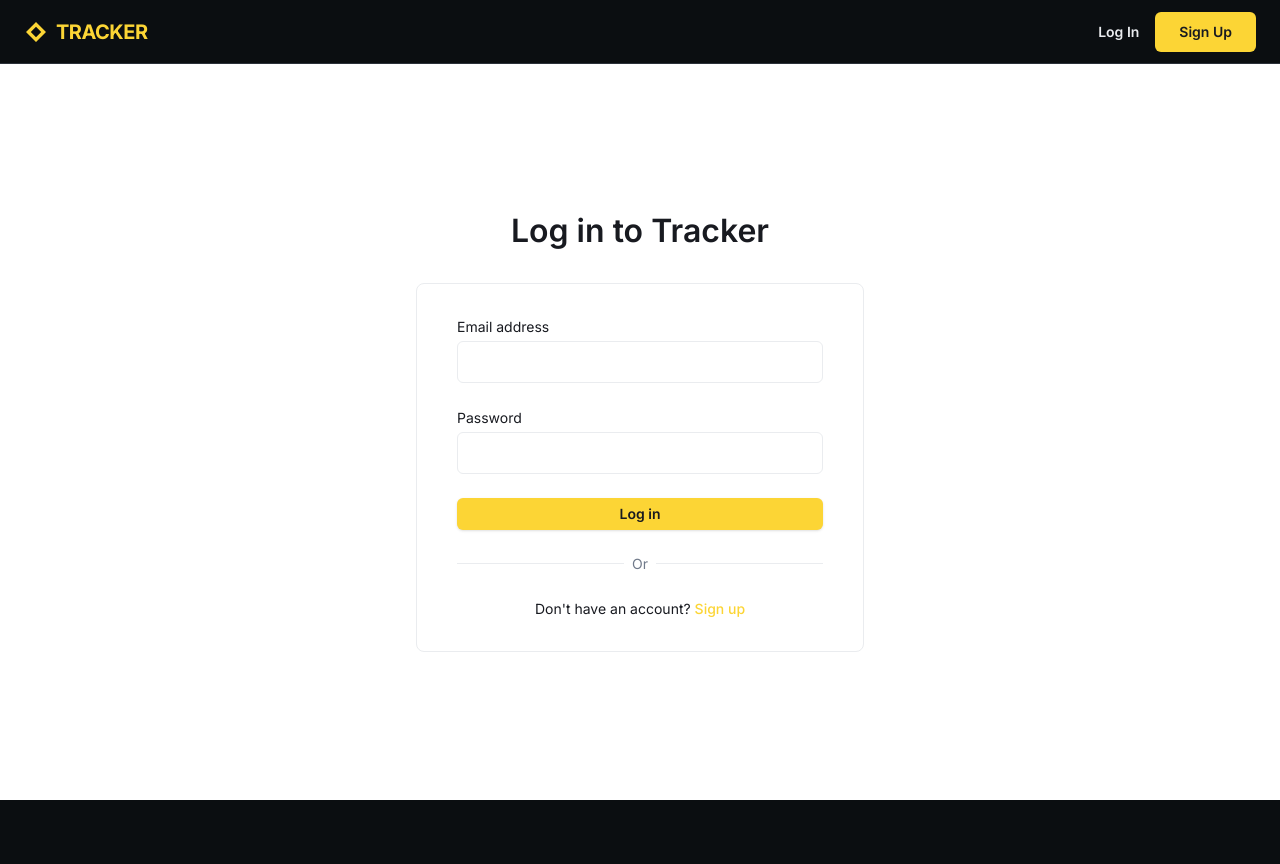
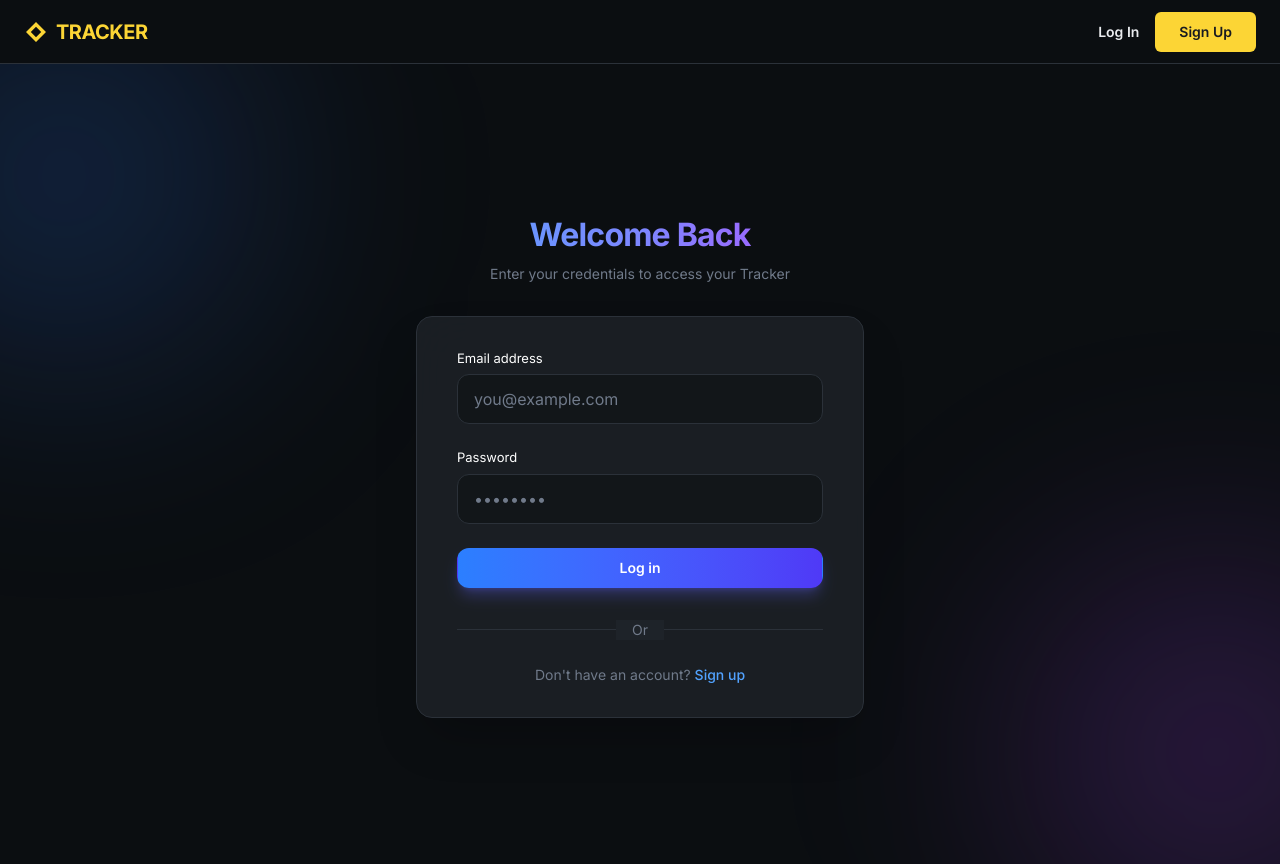
Before and after one commit to sudo-hassan-zahid/personal-expense-tracker, a Next.js app: page /login in a window 1280 px wide. Before the commit the page ends 800 px from the top, so only its background shows below. Built offline with nearby package versions, Linux system fonts and the light colour scheme; no server answers.

Commit message:
style: updated login and signup pages to use dark futuristic premium theme

```diff
--- a/app/login/page.tsx
+++ b/app/login/page.tsx
@@ -9,26 +9,35 @@ export default async function LoginPage(props: {
   const message = searchParams?.message as string | undefined;
 
   return (
-    <div className="flex-1 flex flex-col bg-(--color-canvas-light) text-(--color-ink) justify-center py-12 sm:px-6 lg:px-8">
-      <div className="sm:mx-auto sm:w-full sm:max-w-md">
-        <h2 className="text-display-sm text-center text-(--color-ink)">Log in to Tracker</h2>
+    <div className="flex-1 flex flex-col bg-(--color-canvas-dark) text-(--color-on-dark) justify-center py-12 sm:px-6 lg:px-8 relative overflow-hidden min-h-screen">
+      {/* Background glow effects */}
+      <div className="absolute top-[-10%] left-[-10%] w-96 h-96 bg-blue-500/20 rounded-full blur-[120px] pointer-events-none" />
+      <div className="absolute bottom-[-10%] right-[-10%] w-96 h-96 bg-purple-500/20 rounded-full blur-[120px] pointer-events-none" />
+
+      <div className="sm:mx-auto sm:w-full sm:max-w-md relative z-10">
+        <h2 className="text-[32px] tracking-tight bg-clip-text text-transparent bg-gradient-to-r from-blue-400 via-indigo-400 to-purple-500 font-bold mb-1 text-center">
+          Welcome Back
+        </h2>
+        <p className="text-center text-body-md text-(--color-muted)">
+          Enter your credentials to access your Tracker
+        </p>
       </div>
 
-      <div className="mt-8 sm:mx-auto sm:w-full sm:max-w-md">
-        <div className="bg-(--color-canvas-light) py-8 px-4 border border-(--color-hairline-on-light) sm:rounded-lg sm:px-10">
+      <div className="mt-8 sm:mx-auto sm:w-full sm:max-w-md relative z-10">
+        <div className="bg-(--color-surface-card-dark)/80 backdrop-blur-xl py-8 px-4 border border-(--color-hairline-on-dark) sm:rounded-2xl sm:px-10 shadow-2xl">
           {error && (
-            <div className="mb-6 p-3 rounded-md bg-red-50 border border-red-200 text-red-700 text-body-sm">
+            <div className="mb-6 p-4 rounded-xl bg-red-500/10 border border-red-500/20 text-red-400 text-body-sm backdrop-blur-sm">
               {error}
             </div>
           )}
           {message && (
-            <div className="mb-6 p-3 rounded-md bg-green-50 border border-green-200 text-green-700 text-body-sm">
+            <div className="mb-6 p-4 rounded-xl bg-green-500/10 border border-green-500/20 text-green-400 text-body-sm backdrop-blur-sm">
               {message}
             </div>
           )}
           <form className="space-y-6" action={login}>
             <div>
-              <label htmlFor="email" className="block text-body-md text-(--color-ink)">
+              <label htmlFor="email" className="block text-body-sm font-medium text-(--color-on-dark) mb-1.5">
                 Email address
               </label>
               <div className="mt-1">
@@ -38,13 +47,14 @@ export default async function LoginPage(props: {
                   type="email"
                   autoComplete="email"
                   required
-                  className="block w-full appearance-none rounded-md border border-(--color-hairline-on-light) bg-(--color-canvas-light) px-3 py-2 text-(--color-ink) placeholder-(--color-muted) focus:border-(--color-info) focus:outline-none focus:ring-(--color-info-ring) sm:text-body-md"
+                  className="block w-full appearance-none rounded-xl border border-(--color-hairline-on-dark) bg-(--color-canvas-dark)/50 px-4 py-3 text-(--color-on-dark) placeholder-(--color-muted) focus:border-(--color-primary) focus:outline-none focus:ring-1 focus:ring-(--color-primary) sm:text-body-md transition-all"
+                  placeholder="you@example.com"
                 />
               </div>
             </div>
 
             <div>
-              <label htmlFor="password" className="block text-body-md text-(--color-ink)">
+              <label htmlFor="password" className="block text-body-sm font-medium text-(--color-on-dark) mb-1.5">
                 Password
               </label>
               <div className="mt-1">
@@ -54,7 +64,8 @@ export default async function LoginPage(props: {
                   type="password"
                   autoComplete="current-password"
                   required
-                  className="block w-full appearance-none rounded-md border border-(--color-hairline-on-light) bg-(--color-canvas-light) px-3 py-2 text-(--color-ink) placeholder-(--color-muted) focus:border-(--color-info) focus:outline-none focus:ring-(--color-info-ring) sm:text-body-md"
+                  className="block w-full appearance-none rounded-xl border border-(--color-hairline-on-dark) bg-(--color-canvas-dark)/50 px-4 py-3 text-(--color-on-dark) placeholder-(--color-muted) focus:border-(--color-primary) focus:outline-none focus:ring-1 focus:ring-(--color-primary) sm:text-body-md transition-all"
+                  placeholder="••••••••"
                 />
               </div>
             </div>
@@ -62,26 +73,26 @@ export default async function LoginPage(props: {
             <div>
               <button
                 type="submit"
-                className="flex w-full justify-center rounded-md border border-transparent bg-(--color-primary) py-2 px-4 text-button text-(--color-on-primary) shadow-sm hover:bg-(--color-primary-active) focus:outline-none focus:ring-2 focus:ring-(--color-info-ring) focus:ring-offset-2"
+                className="flex w-full justify-center rounded-xl border border-transparent bg-gradient-to-r from-blue-500 to-indigo-600 py-3 px-4 text-button text-white shadow-lg shadow-indigo-500/30 hover:shadow-indigo-500/50 hover:from-blue-600 hover:to-indigo-700 focus:outline-none focus:ring-2 focus:ring-indigo-500 focus:ring-offset-2 focus:ring-offset-(--color-canvas-dark) transition-all duration-200"
               >
                 Log in
               </button>
             </div>
           </form>
 
-          <div className="mt-6">
+          <div className="mt-8">
             <div className="relative">
               <div className="absolute inset-0 flex items-center">
-                <div className="w-full border-t border-(--color-hairline-on-light)" />
+                <div className="w-full border-t border-(--color-hairline-on-dark)" />
               </div>
               <div className="relative flex justify-center text-sm">
-                <span className="bg-(--color-canvas-light) px-2 text-muted">Or</span>
+                <span className="bg-(--color-surface-card-dark) px-4 text-(--color-muted)">Or</span>
               </div>
             </div>
 
-            <div className="mt-6 text-center text-body-md text-(--color-ink)">
+            <div className="mt-6 text-center text-body-md text-(--color-muted)">
               Don&apos;t have an account?{" "}
-              <Link href="/signup" className="text-(--color-primary) hover:text-(--color-primary-active) font-medium">
+              <Link href="/signup" className="text-blue-400 hover:text-blue-300 font-medium transition-colors">
                 Sign up
               </Link>
             </div>
--- a/app/signup/page.tsx
+++ b/app/signup/page.tsx
@@ -9,26 +9,35 @@ export default async function SignupPage(props: {
   const message = searchParams?.message as string | undefined;
 
   return (
-    <div className="flex-1 flex flex-col bg-(--color-canvas-light) text-(--color-ink) justify-center py-12 sm:px-6 lg:px-8">
-      <div className="sm:mx-auto sm:w-full sm:max-w-md">
-        <h2 className="text-display-sm text-center text-(--color-ink)">Create an Account</h2>
+    <div className="flex-1 flex flex-col bg-(--color-canvas-dark) text-(--color-on-dark) justify-center py-12 sm:px-6 lg:px-8 relative overflow-hidden min-h-screen">
+      {/* Background glow effects */}
+      <div className="absolute top-[-10%] left-[-10%] w-96 h-96 bg-blue-500/20 rounded-full blur-[120px] pointer-events-none" />
+      <div className="absolute bottom-[-10%] right-[-10%] w-96 h-96 bg-purple-500/20 rounded-full blur-[120px] pointer-events-none" />
+
+      <div className="sm:mx-auto sm:w-full sm:max-w-md relative z-10">
+        <h2 className="text-[32px] tracking-tight bg-clip-text text-transparent bg-gradient-to-r from-blue-400 via-indigo-400 to-purple-500 font-bold mb-1 text-center">
+          Create an Account
+        </h2>
+        <p className="text-center text-body-md text-(--color-muted)">
+          Join us and start tracking your expenses
+        </p>
       </div>
 
-      <div className="mt-8 sm:mx-auto sm:w-full sm:max-w-md">
-        <div className="bg-(--color-canvas-light) py-8 px-4 border border-(--color-hairline-on-light) sm:rounded-lg sm:px-10">
+      <div className="mt-8 sm:mx-auto sm:w-full sm:max-w-md relative z-10">
+        <div className="bg-(--color-surface-card-dark)/80 backdrop-blur-xl py-8 px-4 border border-(--color-hairline-on-dark) sm:rounded-2xl sm:px-10 shadow-2xl">
           {error && (
-            <div className="mb-6 p-3 rounded-md bg-red-50 border border-red-200 text-red-700 text-body-sm">
+            <div className="mb-6 p-4 rounded-xl bg-red-500/10 border border-red-500/20 text-red-400 text-body-sm backdrop-blur-sm">
               {error}
             </div>
           )}
           {message && (
-            <div className="mb-6 p-3 rounded-md bg-green-50 border border-green-200 text-green-700 text-body-sm">
+            <div className="mb-6 p-4 rounded-xl bg-green-500/10 border border-green-500/20 text-green-400 text-body-sm backdrop-blur-sm">
               {message}
             </div>
           )}
           <form className="space-y-6" action={signup}>
             <div>
-              <label htmlFor="email" className="block text-body-md text-(--color-ink)">
+              <label htmlFor="email" className="block text-body-sm font-medium text-(--color-on-dark) mb-1.5">
                 Email address
               </label>
               <div className="mt-1">
@@ -38,13 +47,14 @@ export default async function SignupPage(props: {
                   type="email"
                   autoComplete="email"
                   required
-                  className="block w-full appearance-none rounded-md border border-(--color-hairline-on-light) bg-(--color-canvas-light) px-3 py-2 text-(--color-ink) placeholder-(--color-muted) focus:border-(--color-info) focus:outline-none focus:ring-(--color-info-ring) sm:text-body-md"
+                  className="block w-full appearance-none rounded-xl border border-(--color-hairline-on-dark) bg-(--color-canvas-dark)/50 px-4 py-3 text-(--color-on-dark) placeholder-(--color-muted) focus:border-(--color-primary) focus:outline-none focus:ring-1 focus:ring-(--color-primary) sm:text-body-md transition-all"
+                  placeholder="you@example.com"
                 />
               </div>
             </div>
 
             <div>
-              <label htmlFor="password" className="block text-body-md text-(--color-ink)">
+              <label htmlFor="password" className="block text-body-sm font-medium text-(--color-on-dark) mb-1.5">
                 Password
               </label>
               <div className="mt-1">
@@ -55,35 +65,36 @@ export default async function SignupPage(props: {
                   autoComplete="new-password"
                   required
                   minLength={6}
-                  className="block w-full appearance-none rounded-md border border-(--color-hairline-on-light) bg-(--color-canvas-light) px-3 py-2 text-(--color-ink) placeholder-(--color-muted) focus:border-(--color-info) focus:outline-none focus:ring-(--color-info-ring) sm:text-body-md"
+                  className="block w-full appearance-none rounded-xl border border-(--color-hairline-on-dark) bg-(--color-canvas-dark)/50 px-4 py-3 text-(--color-on-dark) placeholder-(--color-muted) focus:border-(--color-primary) focus:outline-none focus:ring-1 focus:ring-(--color-primary) sm:text-body-md transition-all"
+                  placeholder="••••••••"
                 />
               </div>
-              <p className="mt-1 text-caption text-(--color-muted)">Minimum 6 characters</p>
+              <p className="mt-2 text-caption text-(--color-muted)">Minimum 6 characters</p>
             </div>
 
             <div>
               <button
                 type="submit"
-                className="flex w-full justify-center rounded-md border border-transparent bg-(--color-primary) py-2 px-4 text-button text-(--color-on-primary) shadow-sm hover:bg-(--color-primary-active) focus:outline-none focus:ring-2 focus:ring-(--color-info-ring) focus:ring-offset-2"
+                className="flex w-full justify-center rounded-xl border border-transparent bg-gradient-to-r from-blue-500 to-indigo-600 py-3 px-4 text-button text-white shadow-lg shadow-indigo-500/30 hover:shadow-indigo-500/50 hover:from-blue-600 hover:to-indigo-700 focus:outline-none focus:ring-2 focus:ring-indigo-500 focus:ring-offset-2 focus:ring-offset-(--color-canvas-dark) transition-all duration-200"
               >
                 Sign up
               </button>
             </div>
           </form>
 
-          <div className="mt-6">
+          <div className="mt-8">
             <div className="relative">
               <div className="absolute inset-0 flex items-center">
-                <div className="w-full border-t border-(--color-hairline-on-light)" />
+                <div className="w-full border-t border-(--color-hairline-on-dark)" />
               </div>
               <div className="relative flex justify-center text-sm">
-                <span className="bg-(--color-canvas-light) px-2 text-muted">Or</span>
+                <span className="bg-(--color-surface-card-dark) px-4 text-(--color-muted)">Or</span>
               </div>
             </div>
 
-            <div className="mt-6 text-center text-body-md text-(--color-ink)">
+            <div className="mt-6 text-center text-body-md text-(--color-muted)">
               Already have an account?{" "}
-              <Link href="/login" className="text-(--color-primary) hover:text-(--color-primary-active) font-medium">
+              <Link href="/login" className="text-blue-400 hover:text-blue-300 font-medium transition-colors">
                 Log in
               </Link>
             </div>
```
